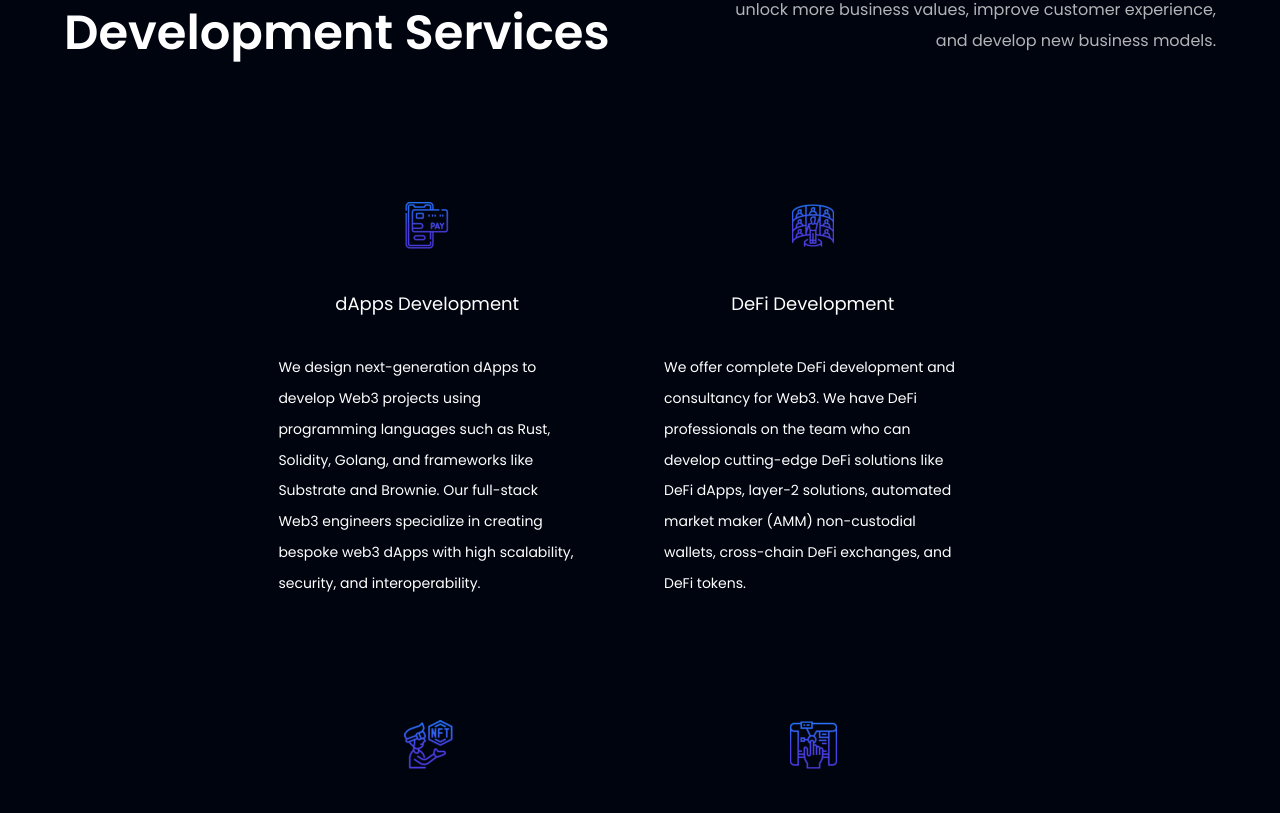
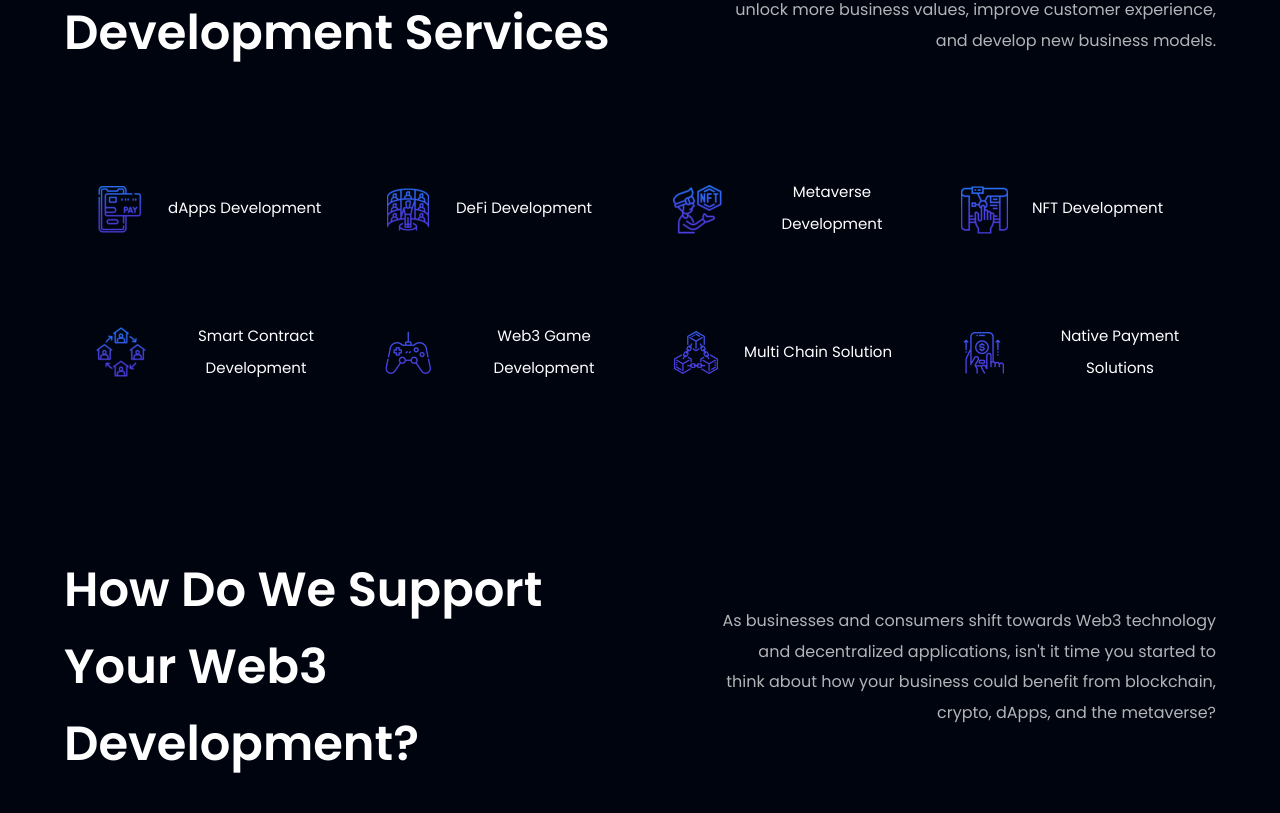
Before and after one commit to Edberaga/Old-Saysheji, a React (Vite) app: page / in a window 1280 px wide. Shown: the part 1025-1838 px from the top of the page. Built offline with nearby package versions, Linux system fonts and the light colour scheme.

Commit message:
Furnish the service item

```diff
--- a/src/home/Service.jsx
+++ b/src/home/Service.jsx
@@ -3,6 +3,16 @@ import { service } from '../constant'
 import { styles } from '../style'
 import Card from '../components/Card'
 import Content from '../constant/homeContent.json'
+
+const ServiceItem = ({ icon, title}) => {
+  return (
+    <div className="flex justify-start items-center flex-row
+      sm:px-2 sm:py-2 rounded-[20px] md:w-[25%] max-w-[50%] feedback-card w-full">
+      <img src={icon} alt={title} className='w-16 mx-3 self-center'/>
+      <h1 className="font-poppins font-normal md:text-center text-left md:text-[15px] text-[14.5px] leading-[32px] text-white my-8">{title}</h1>
+    </div>
+  )
+}
 
 const Service = () => {
   return (
@@ -15,9 +25,9 @@ const Service = () => {
         </div>
       </div>
 
-      <div className="flex flex-wrap justify-start justify-center w-full feedback-container relative z-[1]">
+      <div className="flex flex-wrap justify-start w-full feedback-container relative z-[1]">
         {service.map((card) => (
-          <Card key={card.id} {...card} />
+          <ServiceItem key={card.id} {...card} />
         ))}
       </div>
     </section>
```
